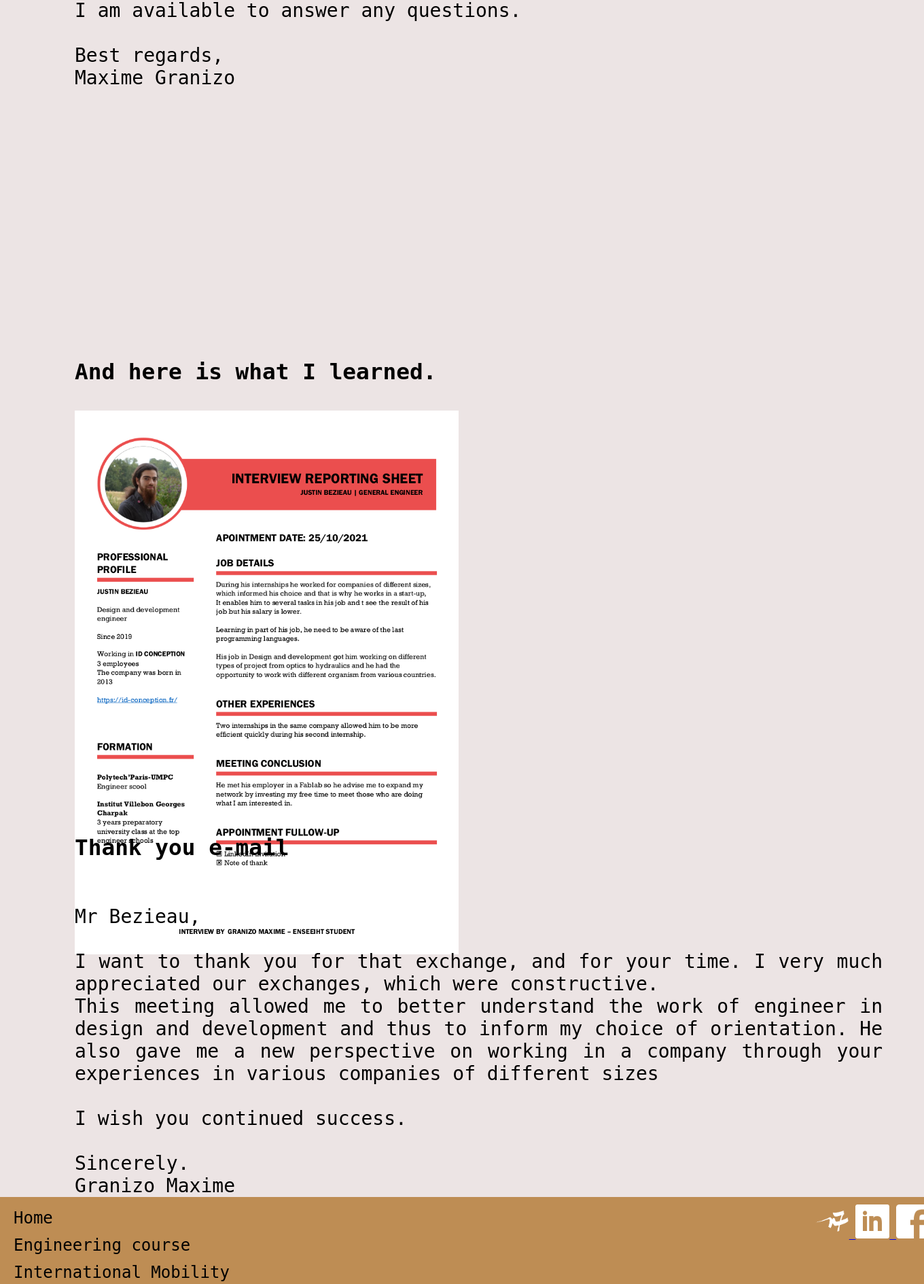
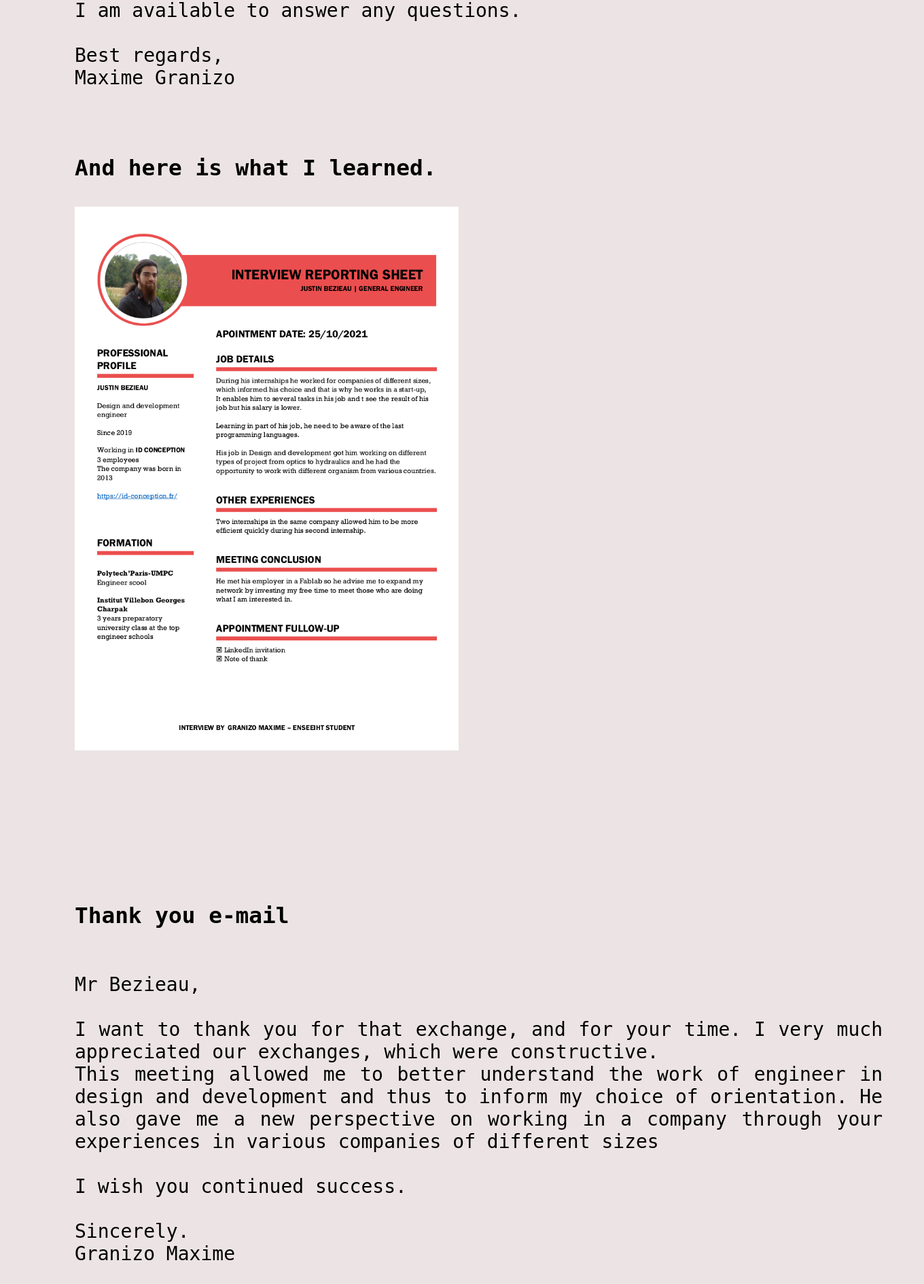
Before and after one commit to MaximeGranizo/portfolio, a PHP site: page /CV_en.html in a window 1360 px wide; the page is wider, and only the part inside the window is pictured. Shown: the part 4522-6411 px from the top of that part at 68% size. Run offline with PHP 8.4, Linux system fonts and the light colour scheme.

Commit message:
Update main.css

```diff
--- a/styles/main.css
+++ b/styles/main.css
@@ -293,7 +293,7 @@ display: grid ;
     margin: 0;
     /*grid-column-gap: 10px;*/
     grid-template-columns:  1fr;
-    grid-template-rows:  70px 900px 500px 1500px 850px 1100px 700px;
+    grid-template-rows:  70px 900px 500px 1500px 850px 800px 1100px 700px;
 
 }
 
```
